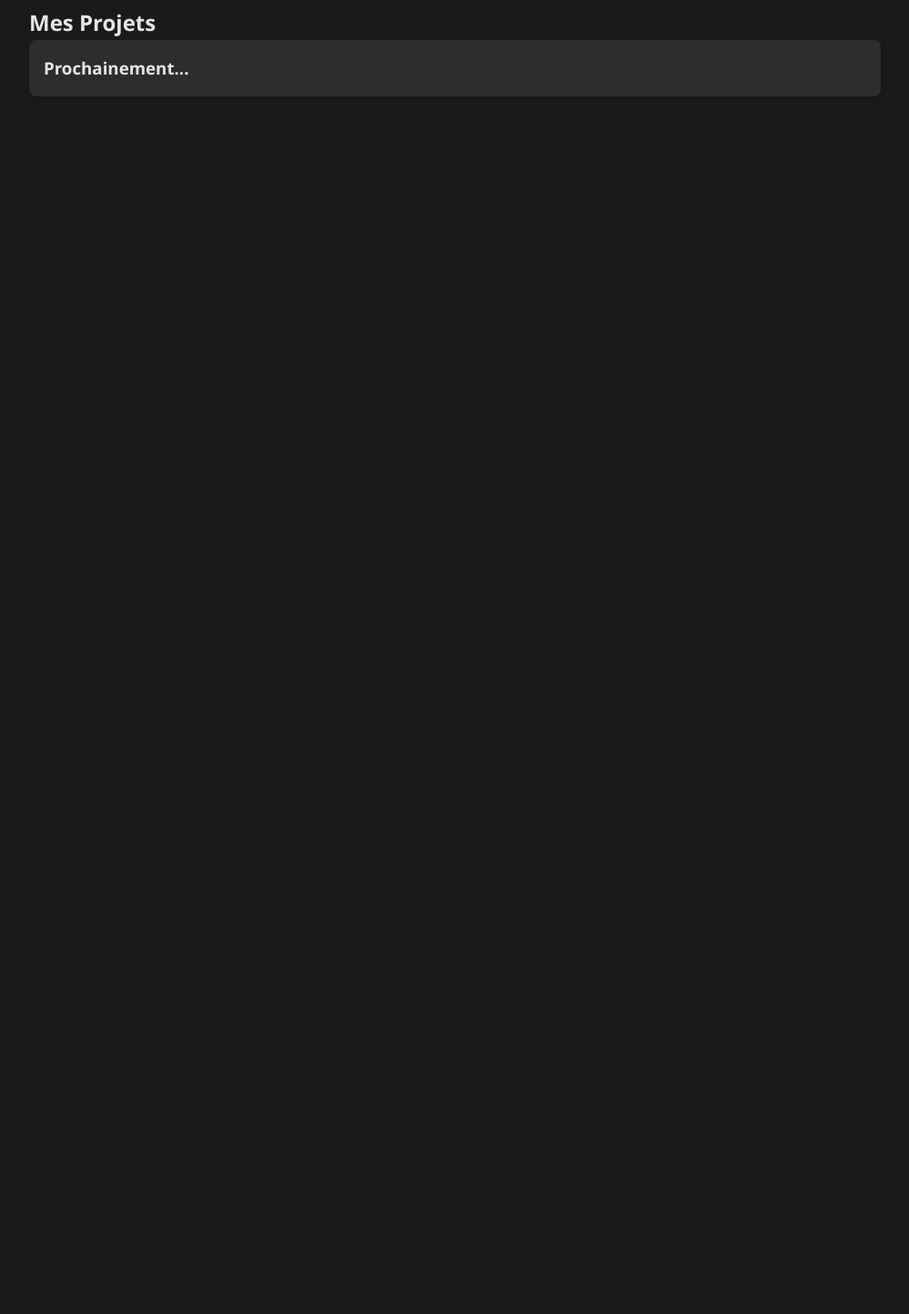
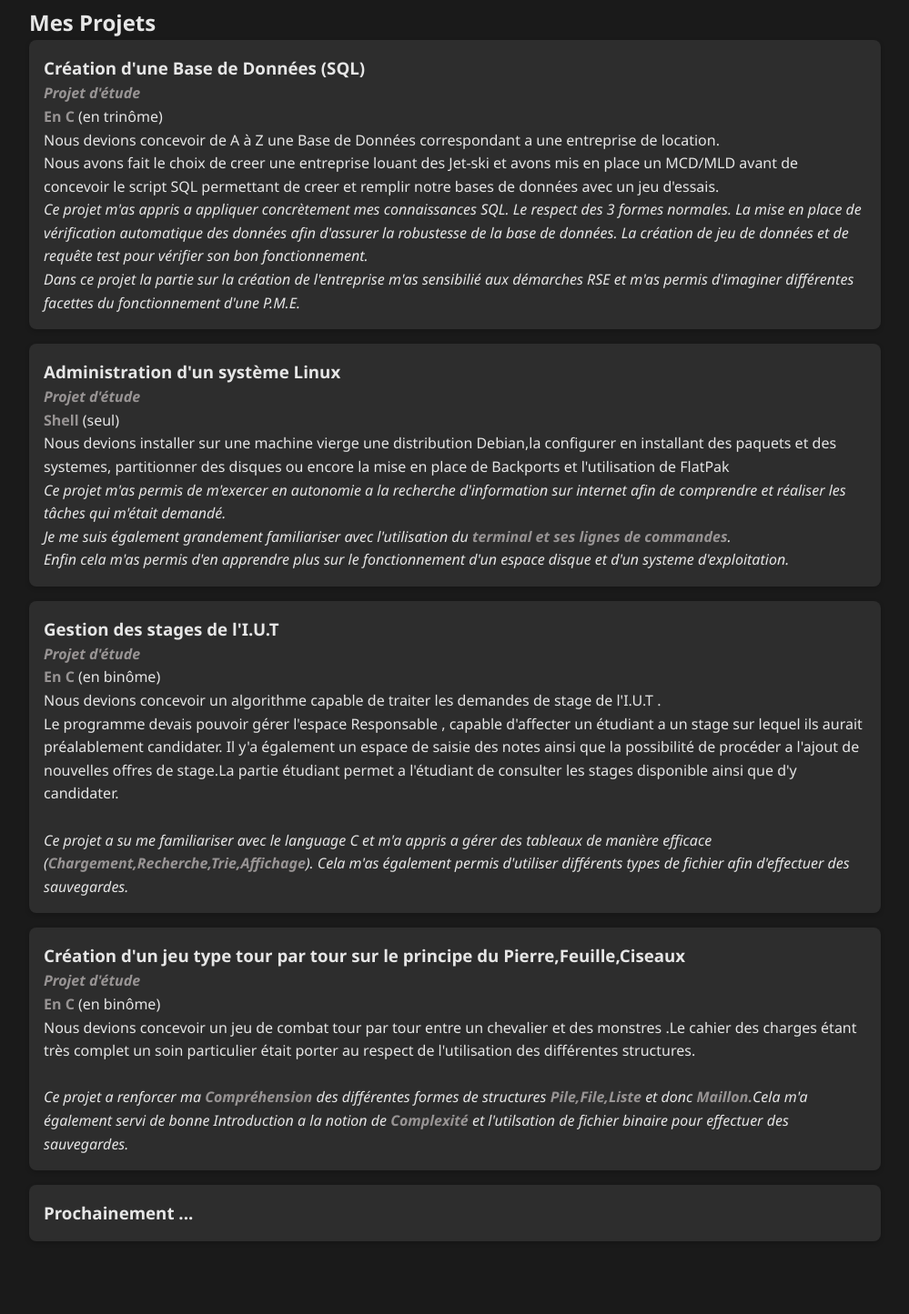
Before and after one commit to Veau-Etienne/portfolio, a PHP site: page /projets.html in a window 1280 px wide. Shown: the part 58-1503 px from the top of the page at 91% size, without its empty margins (140-1139 px from the left). Before the commit the page ends 164 px from the top, so only its background shows below. Run offline with PHP 8.4, Linux system fonts and the light colour scheme.

Commit message:
ajout des projets et modification du css

```diff
--- a/index.html
+++ b/index.html
@@ -22,12 +22,8 @@
     <div class="container">
         <header>
             <h1 class="typewriter">
-                <span id="name"></span>
+                <span id="presentation"></span>
             </h1>
-            <br>
-            <h2 class="typewriter">
-                <span id="title"></span>
-            </h2>
         </header>
 
         <div class="grid-container">
--- a/projets.html
+++ b/projets.html
@@ -6,6 +6,7 @@
     <meta name="viewport" content="width=device-width, initial-scale=1.0">
     <title>Projets - Etienne Veau</title>
     <link rel="stylesheet" href="style.css">
+
 </head>
 
 <body>
@@ -24,7 +25,78 @@
 
         <div class="projets-grid">
             <div class="card projet">
-                <h3>Prochainement...</h3>
+                <h3>Création d'une Base de Données (SQL)</h3>
+                <p><em><b>Projet d'étude</b></em></p>
+                <p><b>En C</b> (en trinôme) <br>
+                    Nous devions concevoir de A à Z une Base de Données correspondant a une entreprise de location. <br>
+                    Nous avons fait le choix de creer une entreprise louant des Jet-ski et avons mis en place un MCD/MLD
+                    avant de concevoir le script SQL permettant de creer et remplir notre bases de données avec un jeu
+                    d'essais. <br>
+                    <em>Ce projet m'as appris a appliquer concrètement mes connaissances SQL. Le respect des 3 formes
+                        normales. La mise en place de vérification automatique des données afin d'assurer la robustesse
+                        de la base de données. La création de jeu de données et de requête test pour vérifier son bon
+                        fonctionnement. <br> Dans ce projet la partie sur la création de l'entreprise m'as sensibilié
+                        aux démarches RSE et m'as permis d'imaginer différentes facettes du fonctionnement d'une P.M.E.
+                    </em>
+
+
+                </p>
+            </div>
+        </div>
+
+        <div class="projets-grid">
+            <div class="card projet">
+                <h3>Administration d'un système Linux</h3>
+                <p><em><b>Projet d'étude</b></em></p>
+                <p><b>Shell</b> (seul) <br>
+                    Nous devions installer sur une machine vierge une distribution Debian,la configurer en installant
+                    des paquets et des systemes, partitionner des disques ou encore la mise en place de Backports et
+                    l'utilisation de FlatPak <br>
+                    <em>Ce projet m'as permis de m'exercer en autonomie a la recherche d'information sur internet afin
+                        de comprendre et réaliser les tâches qui m'était demandé. <br> Je me suis également grandement
+                        familiariser avec l'utilisation du <b>terminal et ses lignes de commandes</b>. <br>
+                        Enfin cela m'as permis d'en apprendre plus sur le fonctionnement d'un espace disque et d'un
+                        systeme d'exploitation. </em>
+                </p>
+            </div>
+        </div>
+
+        <div class="projets-grid">
+            <div class="card projet">
+                <h3>Gestion des stages de l'I.U.T </h3>
+                <p><em><b>Projet d'étude</b></em></p>
+                <p><b>En C</b> (en binôme)<br>
+                    Nous devions concevoir un algorithme capable de traiter les demandes de stage de l'I.U.T . <br>
+                    Le programme devais pouvoir gérer l'espace Responsable , capable d'affecter un étudiant a un stage
+                    sur lequel ils aurait préalablement candidater. Il y'a également un espace de saisie des notes ainsi
+                    que la possibilité de procéder a
+                    l'ajout de nouvelles offres de stage.La partie étudiant permet a l'étudiant de consulter les stages
+                    disponible ainsi que d'y candidater. </p><br>
+                <p><em>Ce projet a su me familiariser avec le language C et m'a appris a gérer des tableaux de manière
+                        efficace (<b>Chargement,Recherche,Trie,Affichage</b>). Cela m'as également permis d'utiliser
+                        différents types de fichier afin d'effectuer des sauvegardes.</em></p>
+            </div>
+        </div>
+
+        <div class="projets-grid">
+            <div class="card projet">
+                <h3>Création d'un jeu type tour par tour sur le principe du Pierre,Feuille,Ciseaux</h3>
+                <p><em><b>Projet d'étude</b></em></p>
+                <p><b>En C</b> (en binôme)<br>
+                    Nous devions concevoir un jeu de combat tour par tour entre un chevalier et des monstres .Le cahier
+                    des charges étant très complet un soin particulier était porter au respect de l'utilisation des
+                    différentes structures.</p><br>
+                <p><em>Ce projet a renforcer ma <b>Compréhension</b> des différentes formes de structures
+                        <b>Pile,File,Liste</b> et donc <b>Maillon.</b>Cela m'a également servi de bonne Introduction a
+                        la notion de <b>Complexité</b> et l'utilsation de fichier binaire pour effectuer des
+                        sauvegardes.</em>
+                </p>
+            </div>
+        </div>
+
+        <div class="projets-grid">
+            <div class="card projet">
+                <h3>Prochainement ...</h3>
             </div>
         </div>
     </div>
--- a/style.css
+++ b/style.css
@@ -193,8 +193,6 @@ textarea {
 }
 
 
-
-
 b {
     color: #989494;
 }
--- a/type.js
+++ b/type.js
@@ -1,7 +1,6 @@
 document.addEventListener('DOMContentLoaded', () => {
     const texts = [
-        { element: document.getElementById('name'), text: 'Etienne Veau' },
-        { element: document.getElementById('title'), text: 'Étudiant en B.U.T Informatique' }
+        { element: document.getElementById('presentation'), text: 'Etienne Veau -- Étudiant en B.U.T Informatique' },
     ];
 
     let currentText = 0;
```
Also changed, not shown: cursus.html (+6 -6 lines).
